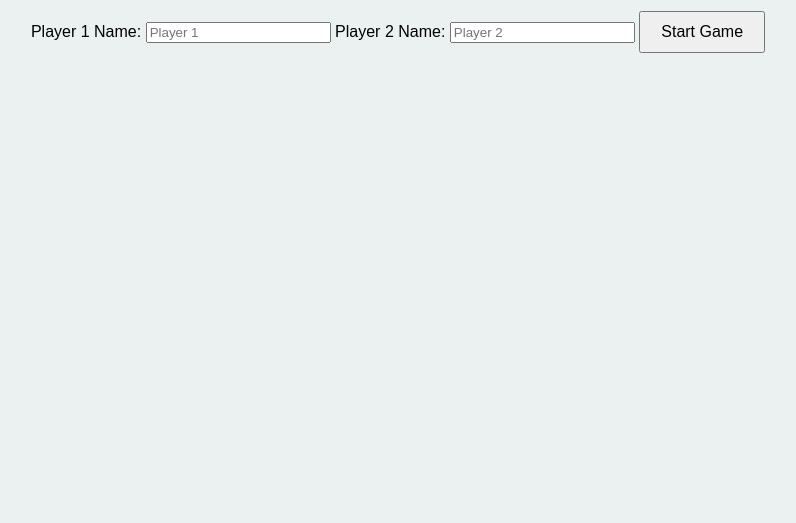
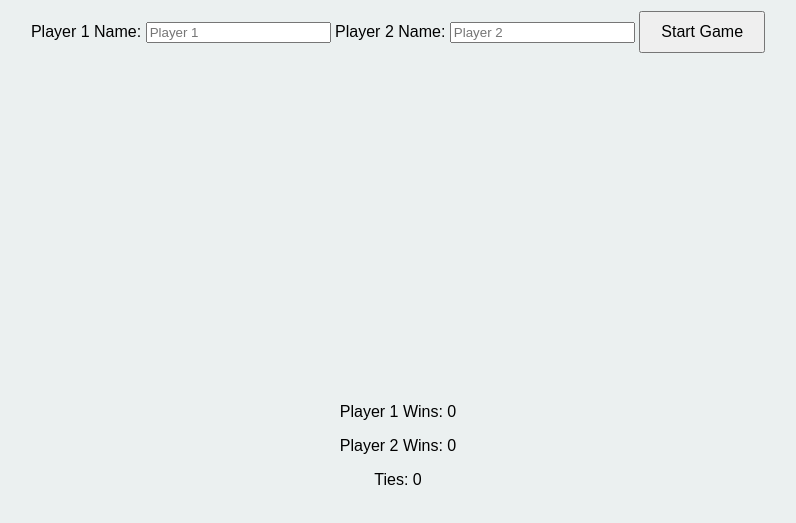
Before and after one commit to TheOnma/tic-tac-toe, a plain HTML site: page index.html in a window 1280 px wide. Shown: the part 79-602 px from the top of the page, without its empty margins (242-1038 px from the left). Drawn offline with Linux system fonts and the light colour scheme.

Commit message:
Updated HTML to Display Scores

```diff
--- a/index.html
+++ b/index.html
@@ -22,6 +22,12 @@
   <button id="restart-game" class="hidden">Restart Game</button>
 
   <div id="game-status" class="hidden"></div>
+
+  <div id="scoreboard">
+    <p id="player1-score">Player 1 Wins: 0</p>
+    <p id="player2-score">Player 2 Wins: 0</p>
+    <p id="tie-score">Ties: 0</p>
+</div>
   <script src="script.js"></script>
 </body>
 </html>
```
